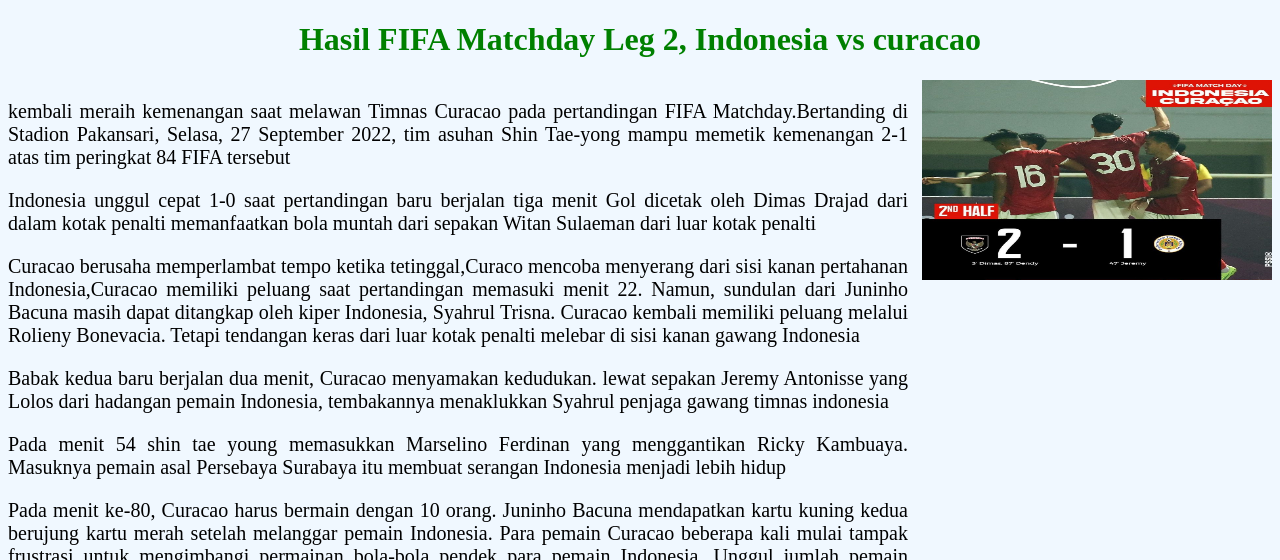
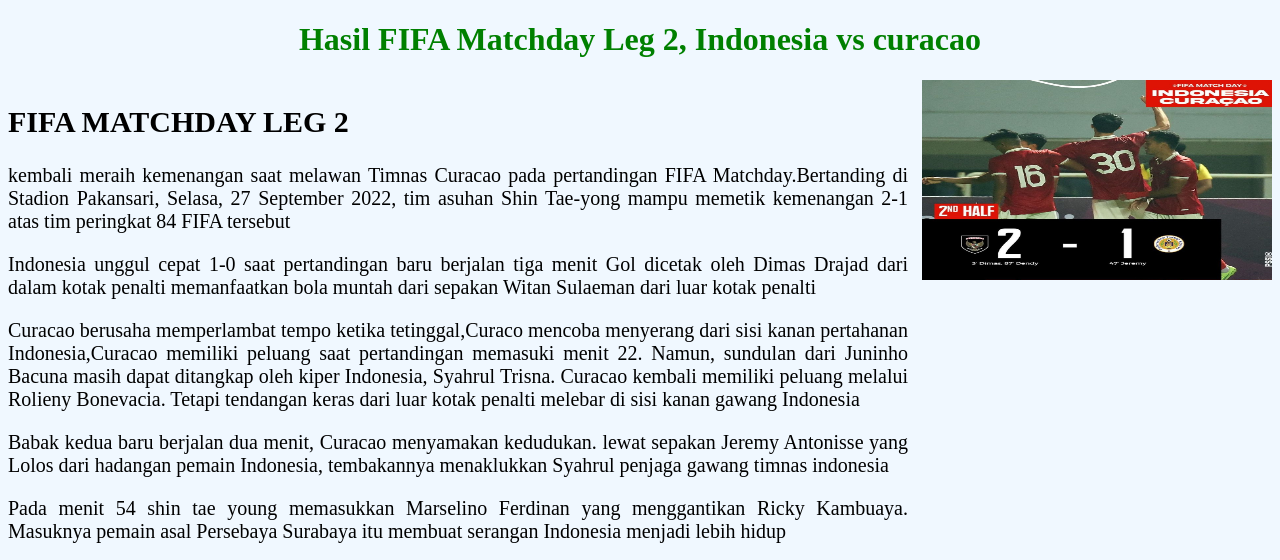
Before and after one commit to naufal247/102210042_Muhammad-Yusron, a plain HTML site: page tugas 2/yus.html in a window 1280 px wide. Shown: the top 560 px of the page. Drawn offline with Linux system fonts and the light colour scheme.

Commit message:
update judul
update heading 2

```diff
--- a/tugas 2/yus.html
+++ b/tugas 2/yus.html
@@ -12,6 +12,7 @@
 		<img align="right" src="timnas leg2.jpg">
 
 	<div class="artikel">
+		<h2>FIFA MATCHDAY LEG 2</h2>
 		<P> kembali meraih kemenangan saat melawan Timnas Curacao pada pertandingan FIFA Matchday.Bertanding di Stadion Pakansari, Selasa, 27 September 2022, tim asuhan Shin Tae-yong mampu memetik kemenangan 2-1 atas tim peringkat 84 FIFA tersebut</P>
 		<p> Indonesia unggul cepat 1-0 saat pertandingan baru berjalan tiga menit Gol dicetak 	oleh Dimas Drajad
 		dari dalam kotak penalti memanfaatkan bola muntah dari sepakan Witan Sulaeman dari 	luar kotak penalti</p>
```
